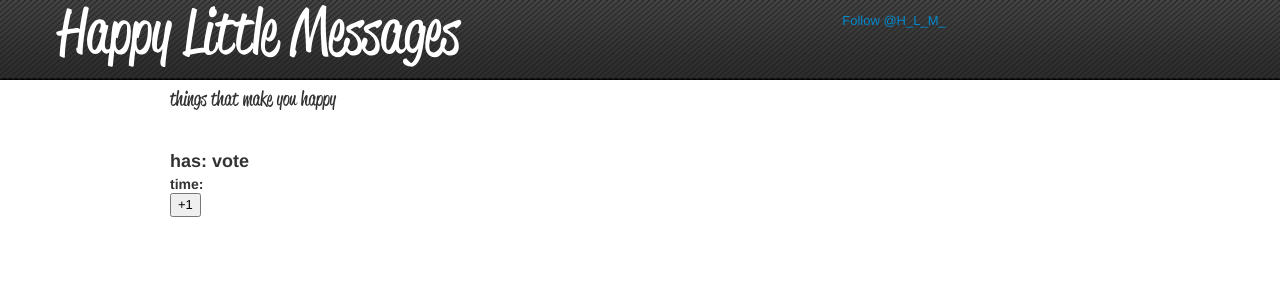
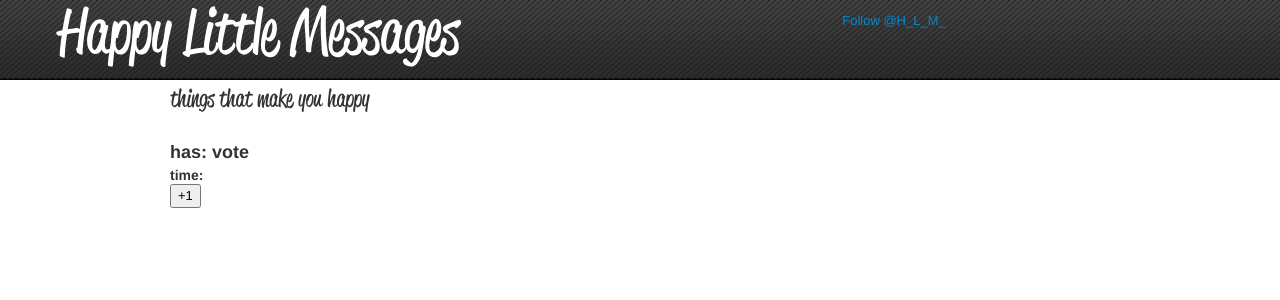
Before and after one commit to bootandy/happy-little-messages, a Django app: template templates/messages/detail.html in a window 1280 px wide. Shown: the top 300 px of the page. Run offline with Django 3.2, Linux system fonts and the light colour scheme; the template is opened without the code that fills it, so the values that code supplies are empty; some libraries are stand-ins or nearby versions.

Commit message:
neatened

```diff
--- a/messages/models.py
+++ b/messages/models.py
@@ -6,7 +6,7 @@
     votes = models.IntegerField()
     date_added = models.DateTimeField(default=datetime.now)
     score = models.BigIntegerField()
-    next_vote = models.IntegerField(default=60000)
+    next_vote = models.IntegerField(default=3600) # 86400 seconds in a day
 
     def __unicode__(self):
         return self.text + ' : '+ str(self.votes) + ' : '+str(self.date_added) + ' : ' + str(self.score) + ' : '+str(self.next_vote) + '\n'
--- a/messages/views.py
+++ b/messages/views.py
@@ -39,7 +39,8 @@
     try:
         p.votes += 1
         p.score += p.next_vote
-        p.next_vote = int(p.next_vote * 2 / 3)
+        #p.next_vote = int(p.next_vote * 2 / 3)
+        p.next_vote = max(p.next_vote - 10, 10)
         p.save()
 
     except (KeyError):
--- a/static/css/base.css
+++ b/static/css/base.css
@@ -12,7 +12,7 @@
 	display:inline;
 }
 h1 {
-	font-size: 72pt;
+	font-size: 52pt;
 	display:inline;
 }
 
--- a/templates/base.html
+++ b/templates/base.html
@@ -10,7 +10,7 @@
 	<script type="text/javascript" src="/static/js/reklamescript.font.js"></script>
     <script type="text/javascript">
     Cufon.replace('#header', { fontFamily: 'Reklame Script DEMO', fontSize:'62px' });
-    Cufon.replace('#sub_header', { fontFamily: 'Reklame Script DEMO', fontSize:'20px' });
+    Cufon.replace('#sub_header', { fontFamily: 'Reklame Script DEMO', fontSize:'24px' });
 
 	</script>
 </head>
```
Also changed, not shown: hlm/settings.py (+6 -3 lines), 11 other files.
